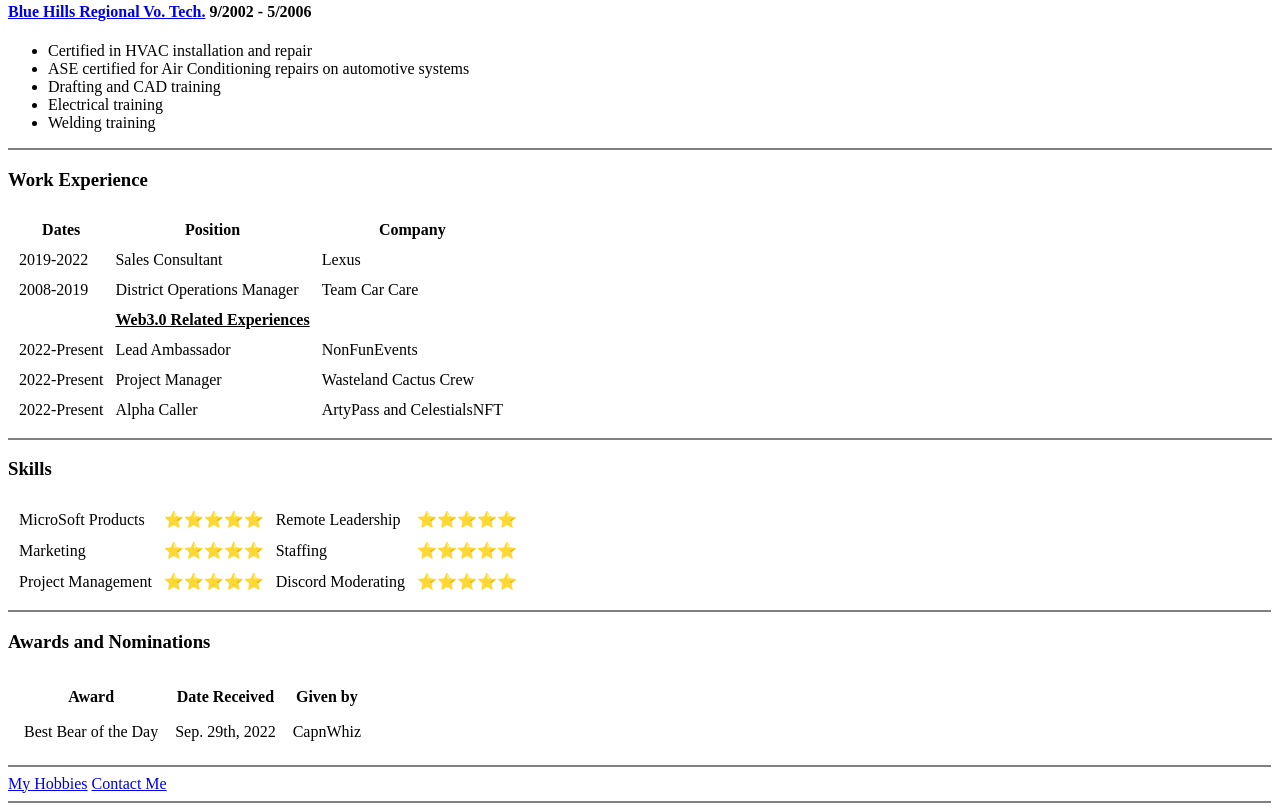
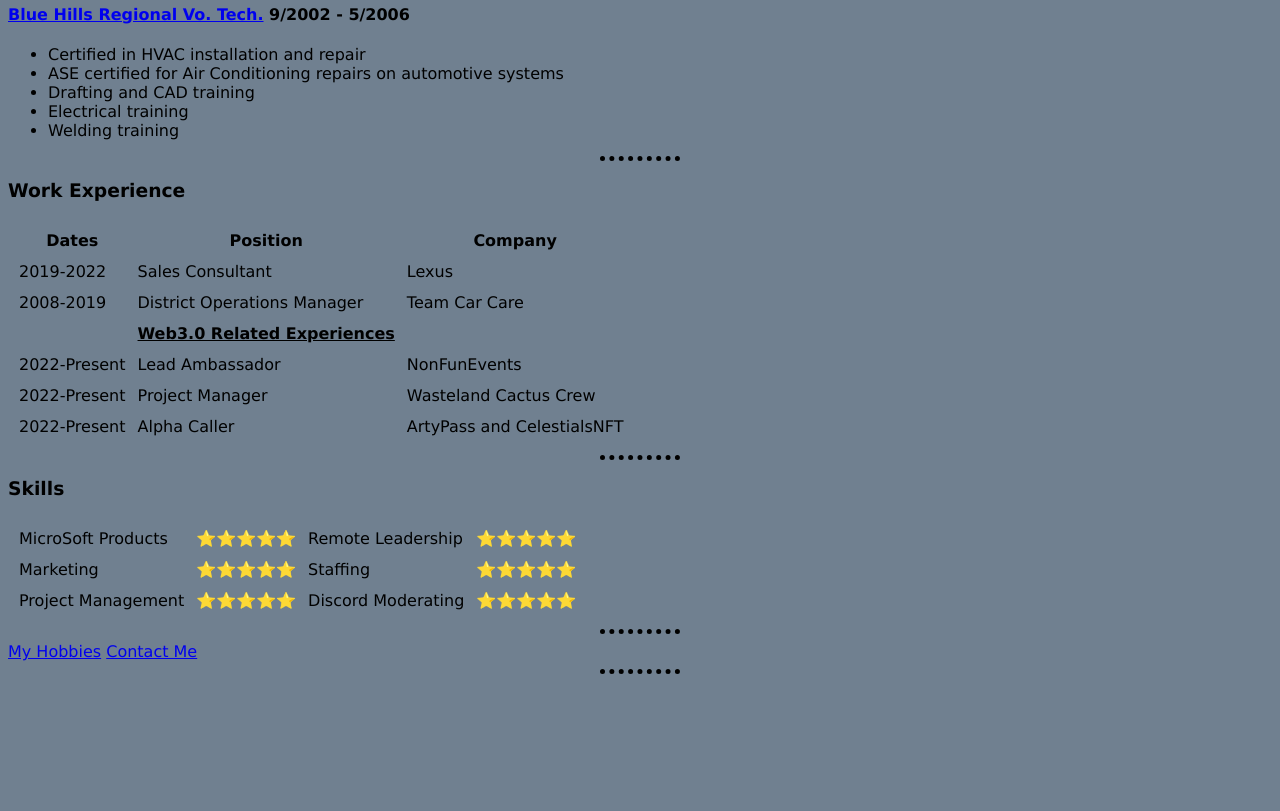
Before and after one commit to UMotivesYT/cv, a plain HTML site: page index.html in a window 1280 px wide. Shown: the part 423-1234 px from the top of the page. After the commit the page ends 1105 px from the top, so only its background shows below. Drawn offline with Linux system fonts and the light colour scheme; files that its build step writes are made by us from their sources.

Commit message:
Upload files

```diff
--- a/index.html
+++ b/index.html
@@ -5,6 +5,7 @@
         <meta http-equiv="X-UA-Compatible" content="IE=edge">
         <meta name="viewport" content="width=device-width, initial-scale=1.0">
      <title>UlteriorMotives.eth</title>
+        <link rel="stylesheet" href="css/styles.css">
     </head>
     <body>
         <table cellspacing="20">
@@ -17,7 +18,7 @@
                 </td>
             </tr>
         </table>
-                    <hr size="2" noshade>
+                    <hr>
         <h3>Education</h3>
         <p><h4> <a href="https://www.bluehills.org/"> Blue Hills Regional Vo. Tech.</a>  9/2002 - 5/2006</h4>
             <ul>
@@ -27,7 +28,7 @@
                 <li>Electrical training</li>
                 <li>Welding training</li>
             </ul>
-                    <hr size="2" noshade>
+                    <hr>
             <h3>Work Experience</h3>
             <table cellspacing="10">
                 <thead>
@@ -35,9 +36,9 @@
                         <th>Position</th>
                         <th>Company</th>
                 <tr>
-                    <td>2019-2022</td>
-                    <td>Sales Consultant</td>
-                    <td>Lexus</td>
+                        <td>2019-2022</td>
+                        <td>Sales Consultant</td>
+                        <td>Lexus</td>
                 </tr>
                 <tr>
                     <td>2008-2019</td>
@@ -66,7 +67,7 @@
                 </tr>
                  </thead>
             </table>
-                     <hr size="2" noshade>
+                    <hr>
         </p>
         <h3>Skills</h3>
         <table cellspacing="10">
@@ -90,23 +91,9 @@
                 </tr>
             </thead>
         </table>
-                 <hr size="2" noshade>
-        <h3>Awards and Nominations</h3>
-        <table cellspacing="15">
-            <thead>
-                <th>Award</th>
-                <th>Date Received</th>
-                <th>Given by</th>
-                <tr>
-            <td>Best Bear of the Day</td>
-            <td>Sep. 29th, 2022</td>
-            <td>CapnWhiz</td>
-                </tr>
-            </thead>
-        </table>
-                    <hr size="2" noshade>
+                    <hr>
         <a href="hobbies.html">My Hobbies</a>
         <a href="contact.html">Contact Me</a>
-                    <hr size="2" noshade>
+                    <hr>
     </body>
 </html>
--- /dev/null
+++ b/styles.css
@@ -0,0 +1,7 @@
+body {
+    background-color: slategrey; font-family: 'Lucida Sans', 'Lucida Sans Regular', 'Lucida Grande', 'Lucida Sans Unicode', Geneva, Verdana, sans-serif;
+    color: black; font-weight: 300; font-size: medium;
+}
+hr {
+    border-style: dotted none none none; width: 5pc; border-color: black; border-width: 5px;
+}
```
Also changed, not shown: contact.html (+2 -2 lines), hobbies.html (+13 -1 lines).
